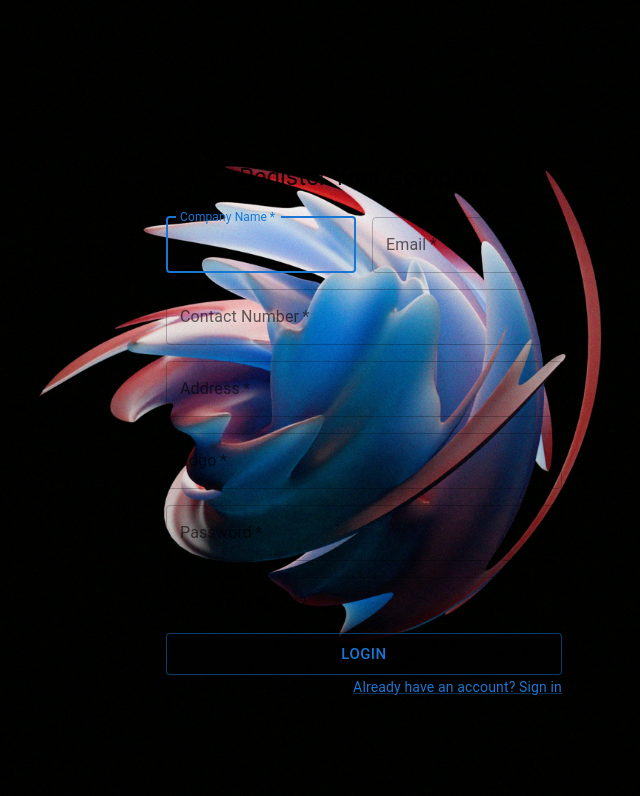
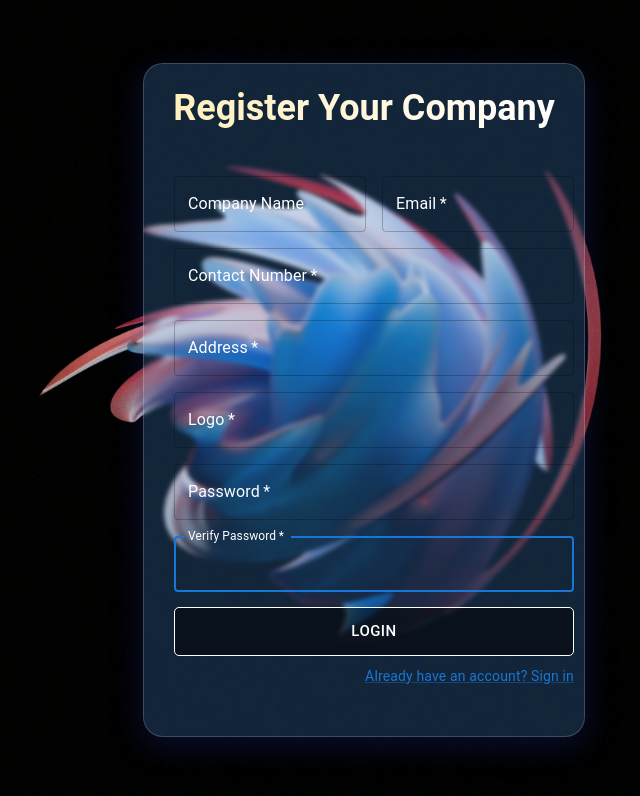
Before and after one commit to ShouryaRami/LMS-Front-end, a React (Create React App) app: page /Company_Registration in a window 1280 px wide. Shown: the top 796 px of the page, without its empty margins (276-916 px from the left). Built offline with nearby package versions, Linux system fonts and the light colour scheme; the HTML template or start-up script is replaced by a standard one.

Commit message:
"UI/UX changed on login page"

```diff
--- a/src/App.js
+++ b/src/App.js
@@ -55,8 +55,8 @@ function App() {
               path="/Company/SkillManagement/:companyID"
               element={<SkillManagement/>}
             />
-            {/* <Route path="/PasswordReset" element={<PasswordReset/>} /> */}
-            <Route path="/PasswordReset/:company_email" element={<PasswordReset/>} />
+            <Route path="/PasswordReset" element={<PasswordReset/>} />
+            {/* <Route path="/PasswordReset/:company_email" element={<PasswordReset/>} /> */}
             <Route path="/EnterEmail" element={<EnterEmail/>}/>
 
             {/*Candidate Pages*/}
--- a/src/Company/CompanyRegistration.js
+++ b/src/Company/CompanyRegistration.js
@@ -4,8 +4,6 @@ import Avatar from '@mui/material/Avatar';
 import Button from '@mui/material/Button';
 import CssBaseline from '@mui/material/CssBaseline';
 import TextField from '@mui/material/TextField';
-import FormControlLabel from '@mui/material/FormControlLabel';
-import Checkbox from '@mui/material/Checkbox';
 import Link from '@mui/material/Link';
 import Grid from '@mui/material/Grid';
 import Box from '@mui/material/Box';
@@ -33,41 +31,53 @@ export default function CompanyRegistration() {
 
   return (
     <div className='login-body'>
-    <ThemeProvider theme={defaultTheme}>
-      <Container component="main" maxWidth="xs">
-        <CssBaseline />
-        <Box
-          sx={{
-            paddingTop: '15%',
-            display: 'flex',
-            flexDirection: 'column',
-            alignItems: 'center',
-          }}
-        >
+    <div className="login-box">
+      <div className="login-heading">
           <Typography component="h1" variant="h5">
             Register Your Company
           </Typography>
-          <Box component="form" noValidate onSubmit={handleSubmit} sx={{ mt: 3 }}>
+          <Box className='login-container' component="form" noValidate onSubmit={handleSubmit} sx={{ mt: 3 }}>
             <Grid container spacing={2}>
               <Grid item xs={12} sm={6}>
                 <TextField
-                  autoComplete="given-name"
-                  name="companyName"
-                  required
-                  fullWidth
                   id="companyName"
                   label="Company Name"
+                  varient="outlined"
+                  name="companyName"
+                  style={{
+                    width: "100%",
+                    color: "white",
+                    fontWeight: "bold",
+                  }}
+                  InputProps={{
+                    style: { color: "white" },
+                    classes: { notchedOutline: "outlined-white" }, // Custom class for border
+                  }}
+                  InputLabelProps={{ style: { color: "white" } }}
+                  placeholder="Enter Your Company Name"
                   autoFocus
                 />
               </Grid>
               <Grid item xs={12} sm={6}>
                 <TextField
+                  id="companyemail"
+                  label="Email"
+                  varient="outlined"
                   required
                   fullWidth
-                  id="companyemail"
-                  label="Email"
-                  name="lastName"
-                  autoComplete="family-name"
+                  name="companyemail"
+                  style={{
+                    width: "100%",
+                    color: "white",
+                    fontWeight: "bold",
+                  }}
+                  InputProps={{
+                    style: { color: "white" },
+                    classes: { notchedOutline: "outlined-white" }, // Custom class for border
+                  }}
+                  InputLabelProps={{ style: { color: "white" } }}
+                  placeholder="Enter Email ID"
+                  autoFocus
                 />
               </Grid>
               <Grid item xs={12}>
@@ -76,19 +86,41 @@ export default function CompanyRegistration() {
                   fullWidth
                   id="contact_number"
                   label="Contact Number"
-                  name="email"
-                  autoComplete="email"
+                  name="contact_number"
+                  style={{
+                    width: "100%",
+                    color: "white",
+                    fontWeight: "bold",
+                  }}
+                  InputProps={{
+                    style: { color: "white" },
+                    classes: { notchedOutline: "outlined-white" }, // Custom class for border
+                  }}
+                  InputLabelProps={{ style: { color: "white" } }}
+                  placeholder="Enter Email ID"
+                  autoFocus
                 />
               </Grid>
               <Grid item xs={12}>
                 <TextField
                   required
                   fullWidth
+                  id="Address"
+                  label="Address"
                   name="Address"
-                  label="Address"
                   type="Address"
-                  id="Address"
-                  autoComplete="new-password"
+                  style={{
+                    width: "100%",
+                    color: "white",
+                    fontWeight: "bold",
+                  }}
+                  InputProps={{
+                    style: { color: "white" },
+                    classes: { notchedOutline: "outlined-white" }, // Custom class for border
+                  }}
+                  InputLabelProps={{ style: { color: "white" } }}
+                  placeholder="Enter Email ID"
+                  autoFocus
                 />
               </Grid>
               <Grid item xs={12}>
@@ -98,8 +130,19 @@ export default function CompanyRegistration() {
                   id="logo"
                   label="Logo"
                   name="logo"
-                  autoComplete="logo"
-                />
+                  style={{
+                    width: "100%",
+                    color: "white",
+                    fontWeight: "bold",
+                  }}
+                  InputProps={{
+                    style: { color: "white" },
+                    classes: { notchedOutline: "outlined-white" }, // Custom class for border
+                  }}
+                  InputLabelProps={{ style: { color: "white" } }}
+                  placeholder="Enter Email ID"
+                  autoFocus
+                  />
               </Grid>
               <Grid item xs={12}>
                 <TextField
@@ -108,8 +151,19 @@ export default function CompanyRegistration() {
                   id="password"
                   label="Password"
                   name="password"
-                  autoComplete="password"
-                />
+                  style={{
+                    width: "100%",
+                    color: "white",
+                    fontWeight: "bold",
+                  }}
+                  InputProps={{
+                    style: { color: "white" },
+                    classes: { notchedOutline: "outlined-white" }, // Custom class for border
+                  }}
+                  InputLabelProps={{ style: { color: "white" } }}
+                  placeholder="Enter Email ID"
+                  autoFocus
+                  />
               </Grid>
               <Grid item xs={12}>
                 <TextField
@@ -118,8 +172,19 @@ export default function CompanyRegistration() {
                   id="password"
                   label="Verify Password"
                   name="password"
-                  autoComplete="password"
-                />
+                  style={{
+                    width: "100%",
+                    color: "white",
+                    fontWeight: "bold",
+                  }}
+                  InputProps={{
+                    style: { color: "white" },
+                    classes: { notchedOutline: "outlined-white" }, // Custom class for border
+                  }}
+                  InputLabelProps={{ style: { color: "white" } }}
+                  placeholder="Enter Email ID"
+                  autoFocus
+                  />
               </Grid>
             </Grid>
             <ButtonGroup
@@ -133,9 +198,15 @@ export default function CompanyRegistration() {
             <Button
                 color="primary"
                 style={{
-                  backgroundColor: "rgb(0,0,0,0.5)",
+                  backgroundColor: "rgba(0, 0, 0, 0.5)",
+                  color: "white",
+                  padding: "10px",
+                  borderColor:"white",
+                  borderRadius: "5px",
+                  marginTop:"15px",
+                  marginBottom: "10px", // Adding space between buttons
                 }}
-                className="login-button !important"
+                className="login-button"
                 // onClick={() => {
                 //   onHandleClick();
                 // }}
@@ -153,9 +224,8 @@ export default function CompanyRegistration() {
               </Grid>
             </Grid>
           </Box>
-        </Box>
-      </Container>
-    </ThemeProvider>
+      </div>
+    </div>
     </div>
   );
 }
--- a/src/Company/Login.css
+++ b/src/Company/Login.css
@@ -3,121 +3,71 @@
   height: auto;
   min-height: 100vh;
   background-image: url("faded_gallery-deT70U8v4os-unsplash.jpg");
-    background-size: cover; /* Cover the entire container */
-    background-position: center; /* Center the background image */
+  background-size: cover;
+  background-position: center;
   box-sizing: border-box;
   font-family: Verdana, Geneva, Tahoma, sans-serif;
   display: flex;
   justify-content: center;
   align-items: center;
-    padding: 20px; /* Add padding to center content */
+  padding: 20px;
 }
 
-
-
-.login-box{
+.login-box {
+  max-width: 400px; /* Added max-width for responsiveness */
   min-height: auto;
   height: auto;
-    width: 90%;
-    /* background-color: rgba(0,0,0,0.3); */
-    background: rgba( 74, 144, 226, 0.25 );
-    box-shadow: 0 8px 32px 0 rgba( 31, 38, 135, 0.37 );
-    backdrop-filter: blur( 2px );
-    -webkit-backdrop-filter: blur( 2px );
-    border: 1px solid rgba( 255, 255, 255, 0.18 );
+  width: 45%;
+  background: rgba(74, 144, 226, 0.25);
+  box-shadow: 0 8px 32px 0 rgba(31, 38, 135, 0.37);
+  backdrop-filter: blur(2px);
+  -webkit-backdrop-filter: blur(2px);
+  border: 1px solid rgba(255, 255, 255, 0.18);
   display: flex;
-    border-radius: 40px;
-    justify-content: center;
+  flex-direction: column;
   align-items: center;
+  border-radius: 20px;
+  padding: 20px;
 }
 
-.login-image{
-    flex: 1;
-    position: relative;
+.login-heading {
+  margin-bottom: 20px;
+  text-align: center;
 }
 
-form{
-    flex: 1;
-    position: relative;
-    justify-content: center;
-}
-
-
-.login-box .login-image img{
-    height: 100%;
-    width: 100%;
-    object-fit: cover;
-    overflow: hidden;
-    border-radius: 30px 30px 30px 30px;
+.login-heading h1 {
+  font-size: 36px;
+  font-weight: bold;
+  color: white;
+  background: linear-gradient(to right, #ffefba, #ffffff);
+  background-clip: text;
+  -webkit-text-fill-color: transparent;
 }
 
 .login-container {
-    flex: 1;
-    justify-content: center;
-    position: relative;
-    padding: 20px 20px 10px 10px;
-  }
-
-  .login-wrapper
-  {
-    margin-left: 10%;
-    width: 80%;
-    padding: auto;
+  width: 100%;
+  /* max-width: 400px; */
 }
 
 .login-field {
-    margin-bottom: 10px;
-    display: flex;
-    flex-direction: column;
-  }
-  label {
-    font-weight: bold;
-    color: whitesmoke;
-    font-size: medium;
-    margin-bottom: 2px;
+  margin-bottom: 20px;
+  /* width: 100%; */
 }
 
-/* .login-button{
-    width: 100%;
-    height: 30px;
-    margin-top: 5px;
-    background-color: rgb(0,0,0,0.5);
-    color: rgb(255, 255, 255);
-    font-size: 16px;
-    font-weight: bold;
-    border: 1px solid #ccc;
-    border-radius: 5px;
-    cursor: pointer;
-} */
-
-.overlay {
-    position: fixed;
-    top: 0;
-    left: 0;
-    width: 100%;
-    height: 100%;
-    background-color: rgba(0, 0, 0, 0.5); /* semi-transparent background */
-    z-index: 1000; /* ensures it's on top of everything */
-    display: flex;
-    justify-content: center;
-    align-items: center;
+.login-field input {
+  color: white;
 }
 
-.alert-container {
-    background-color: white;
-    padding: 20px;
-    border-radius: 5px;
-    box-shadow: 0 0 10px rgba(0, 0, 0, 0.3);
-    animation: fadeInUp 0.5s ease; /* fadeInUp animation */
+.login-button {
+  width: 100%;
 }
 
-@keyframes fadeInUp {
-    from {
-        opacity: 0;
-        transform: translateY(20px);
+.outlined-white .MuiOutlinedInput-notchedOutline {
+  border-color: white;
 }
-    to {
-        opacity: 1;
-        transform: translateY(0);
+
+@media (max-width: 600px) {
+  .login-box {
+    width: 80%; /* Adjusted width for smaller screens */
   }
 }
```
Also changed, not shown: src/Admin/Login.js (+25 -11 lines), src/Company/LoginCompany.js (+28 -20 lines). Lines whose indentation alone changed are shown as unchanged.
